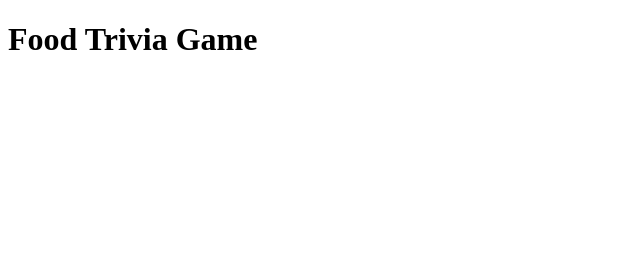
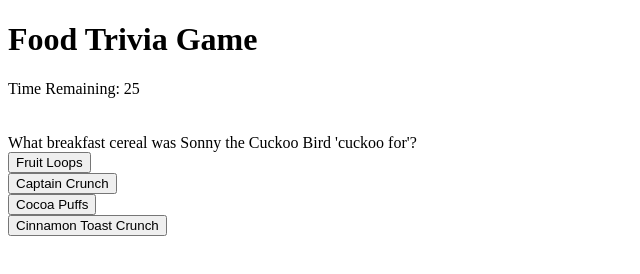
Before and after one commit to morobins/TriviaGame, a plain HTML site: page index.html in a window 1280 px wide. Shown: the whole page, without its empty margins (0-640 px from the left). Drawn offline with nearby package versions, Linux system fonts and the light colour scheme.

Commit message:
Making progress but code doesn't seem DRY

```diff
--- a/assets/javascript/app.js
+++ b/assets/javascript/app.js
@@ -1,3 +1,5 @@
+$(document).ready(function () {
+
   //Create Variables
   var timer = 30;
   var correctAnswers = 0;
@@ -5,22 +7,17 @@
   var unanswered = 0;
   var intervalId;
 
-//Create Questions/Answers
-
-var questions = ["What breakfast cereal was Sonny the Cuckoo Bird 'cuckoo for'?", "What is the most popular Super Bowl food?", "What food is Philadephia Known For?", "What is the San Francisco Treat?", "What beverage is like brunch in a cup?"];
-
-var answers = ["Fruit Loops", "Captain Crunch", "Cocoa Puffs", "Cinnamon Toast Crunch"], ["Nachos", "Pizza", "Mozzerella Sticks", "Chicken Wings"], ["Pizza", "Cheesesteak", "Lasagna", "Bell Peppers"], ["Rice-a-roni", "Mac-n-cheese", "Brownies", "Donuts"], ["Milkshake", "Smoothie", "Bloody Mary", "Mimosa"];
-
-var correctAnswers = ["Cocoa Puffs", "Chicken Wings", "Cheesesteak", "Rice-a-roni", "Bloddy Mary"];
-
-
+  //Create Reset
+  function resetGame() {
+    var timer = 30;
+    var correctAnswers = 0;
+    var incorrectAnswers = 0;
+    var unanswered = 0;
+  }
 
   //Set timer
-// function decrement() {
-
-  function run() {
-    //Clear the intervalId first to allow multiple instances
-    clearInterval(intervalId);
+  function runTimer() {
+    // clearInterval(intervalId);
     intervalId = setInterval(decrement, 1000);
   }
 
@@ -43,20 +40,60 @@
     clearInterval(intervalId);
   }
 
-  run();
+  runTimer();
 
+  //Create Questions/Answers
 
+  var questionOne = {
+    question: "What breakfast cereal was Sonny the Cuckoo Bird 'cuckoo for'?",
+    answers: ["Fruit Loops", "Captain Crunch", "Cocoa Puffs", "Cinnamon Toast Crunch"],
+    correctAnswer: "Cocoa Puffs"
+  };
 
+  $('#question').text(questionOne.question);
+  $('#answerA').text(questionOne.answers[0]);
+  $('#answerB').text(questionOne.answers[1]);
+  $('#answerC').text(questionOne.answers[2]);
+  $('#answerD').text(questionOne.answers[3]);
 
+  var questionTwo = {
+    question: "What is the most popular Super Bowl food?",
+    answers: ["Nachos", "Pizza", "Mozzerella Sticks", "Chicken Wings"],
+    correctAnswer: "Chicken Wings"
+  }
 
-  // if (timer === 0) {
+  var questionThree = {
+    question: "What food is Philadephia Known For?",
+    answers: ["Pizza", "Cheesesteak", "Lasagna", "Bell Peppers"],
+    correctAnswer: "Cheesesteak"
 
-  //   stop();
+  }
+
+  var questionFour = {
+    question: "What is the San Francisco Treat?",
+    answers: ["Rice-a-roni", "Mac-n-cheese", "Brownies", "Donuts"],
+    correctAnswer: "Rice-a-roni"
+  }
+
+  var questionFive = {
+    question: "What beverage is like brunch in a cup?",
+    answers: ["Milkshake", "Smoothie", "Bloody Mary", "Mimosa"],
+    correctAnswer: "Bloody Mary"
+  }
+
+  //set
+  // if (questionOne.answers === questionOne.correctAnswer) {
+  //   correctAnswers++;
+  //   alert("You are right!");
+  // } else if {
+  //   alert("You are wrong!");
   // }
-
-
-//  = setInterval(decrement, 1000);
 
   //Create event listener for hover
 
   //Create event listener for when an answer is clicked
+
+  //Show final results
+
+
+});
--- a/index.html
+++ b/index.html
@@ -11,8 +11,13 @@
   <h1>Food Trivia Game</h1>
 
   <div id='timer'></div>
+  <br>
+  <br>
   <div id='question'></div>
-  <div id='results'></div>
+  <div><button id='answerA'></button></div>
+  <div><button id='answerB'></button></div>
+  <div><button id='answerC'></button></div>
+  <div><button id='answerD'></button></div>
 
   <div id='correct-answers'></div>
   <div id='incorrect-answers'></div>
```
Lines whose indentation alone changed are shown as unchanged.
